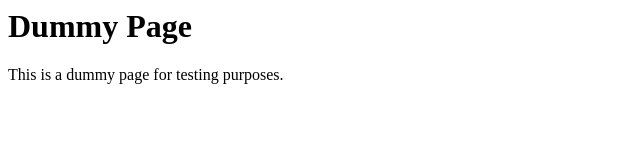
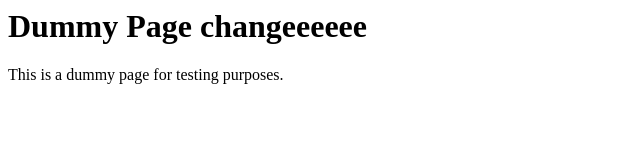
Before and after one commit to Digvijay135/Dummy, a plain HTML site: page index.html in a window 1280 px wide. Shown: the whole page, without its empty margins (0-640 px from the left). Drawn offline with Linux system fonts and the light colour scheme.

Commit message:
messeage

```diff
--- a/index.html
+++ b/index.html
@@ -1,6 +1,6 @@
 <html>
     <body>
-        <h1>Dummy Page</h1>
+        <h1>Dummy Page changeeeeee</h1>
         <p>This is a dummy page for testing purposes.</p>
     </body>
 </html>
```
